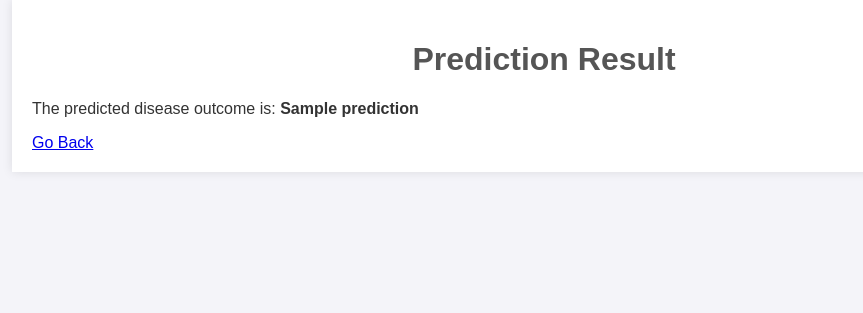
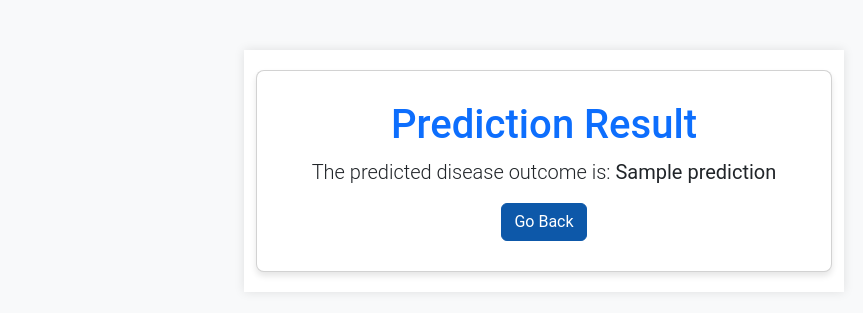
Before and after one commit to geekr-ml/flutest, a Flask app: template templates/result.html in a window 1280 px wide. Shown: the top 313 px of the page, without its empty margins (96-959 px from the left). Run offline with Flask 3, Linux system fonts and the light colour scheme; the template is opened without the code that fills it: most values are stand-ins (such as "Sample title", 1, 10 or a date in 2020); parts of the project's set-up code (start-up, migrations or seed data) failed here and were passed over.

Commit message:
result.html updated

```diff
--- a/templates/result.html
+++ b/templates/result.html
@@ -1,4 +1,63 @@
 <!DOCTYPE html>
+<html lang="en">
+<head>
+    <meta charset="UTF-8">
+    <meta name="viewport" content="width=device-width, initial-scale=1.0">
+    <title>Prediction Result</title>
+    <link rel="stylesheet" href="/static/css/styles.css">
+
+    <!-- Bootstrap CSS -->
+    <link rel="stylesheet" href="https://cdn.jsdelivr.net/npm/bootstrap@5.3.0/dist/css/bootstrap.min.css">
+    <style>
+        body {
+            background-color: #f8f9fa;
+            font-family: 'Roboto', sans-serif;
+        }
+        .container {
+            max-width: 600px;
+            margin-top: 50px;
+        }
+        .btn-primary {
+            background-color: #0d58a9;
+            border-color: #0d58a9;
+        }
+        .btn-primary:hover {
+            background-color: #0c6ed8;
+        }
+        .result-card {
+            padding: 30px;
+            background-color: #fff;
+            border-radius: 8px;
+            box-shadow: 0 4px 6px rgba(0, 0, 0, 0.1);
+        }
+        .footer {
+            background-color: #f1f3f5;
+            color: rgb(0, 0, 0);
+            padding: 10px 0;
+            text-align: center;
+        }
+    </style>
+</head>
+<body>
+    <div class="container">
+        <div class="card result-card">
+            <h1 class="text-center text-primary">Prediction Result</h1>
+            <p class="lead text-center">
+                The predicted disease outcome is: <strong>{{ prediction }}</strong>
+            </p>
+            <div class="text-center">
+                <a href="/" class="btn btn-primary">Go Back</a>
+            </div>
+        </div>
+    </div>
+
+    <!-- Bootstrap JS -->
+    <script src="https://cdn.jsdelivr.net/npm/bootstrap@5.3.0/dist/js/bootstrap.bundle.min.js"></script>
+</body>
+</html>
+
+
+<!-- <!DOCTYPE html>
 <html lang="en">
 <head>
     <meta charset="UTF-8">
@@ -13,50 +72,4 @@
         <a href="/">Go Back</a>
     </div>
 </body>
-</html>
-
-<!--
-<!DOCTYPE html>
-<html lang="en">
-<head>
-    <meta charset="UTF-8">
-    <meta name="viewport" content="width=device-width, initial-scale=1.0">
-    <title>Prediction Result</title>
-    <link href="https://cdn.jsdelivr.net/npm/bootstrap@5.3.0-alpha1/dist/css/bootstrap.min.css" rel="stylesheet">
-    <style>
-        body {
-            background-color: #e9ecef;
-            font-family: Arial, sans-serif;
-        }
-        .result-container {
-            max-width: 600px;
-            margin: 50px auto;
-            padding: 30px;
-            background: #ffffff;
-            border-radius: 8px;
-            box-shadow: 0 4px 10px rgba(0, 0, 0, 0.2);
-        }
-        .result-title {
-            margin-bottom: 20px;
-            text-align: center;
-            color: #343a40;
-        }
-        .btn-custom {
-            background-color: #007bff;
-            color: white;
-        }
-    </style>
-</head>
-<body>
-    <div class="container">
-        <div class="result-container">
-            <h2 class="result-title">Prediction Result</h2>
-            <p class="text-center fs-4">The predicted disease outcome is: <strong>{{ prediction }}</strong></p>
-            <div class="text-center">
-                <a href="/" class="btn btn-custom mt-3">Go Back</a>
-            </div>
-        </div>
-    </div>
-    <script src="https://cdn.jsdelivr.net/npm/bootstrap@5.3.0-alpha1/dist/js/bootstrap.bundle.min.js"></script>
-</body>
 </html> -->
```
